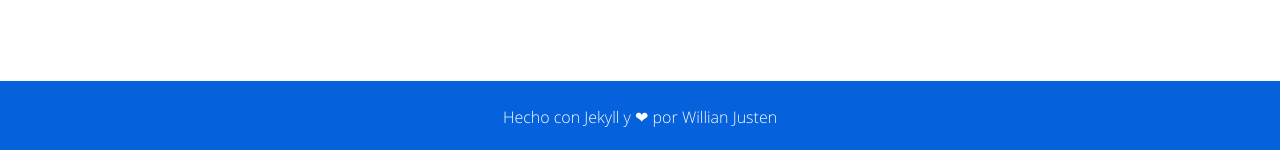
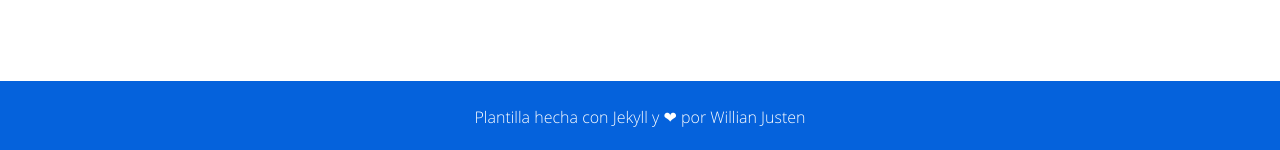
Before and after one commit to LuisaoStuff/blog, a Jekyll site: the page built from index.html, in a window 1280 px wide and 900 px high, scrolled down 1576 px. Shown: the part 747-897 px from the top of the window. Built offline with Jekyll 4.4.1, drawn with Linux system fonts in a browser that asks for light colours.

Commit message:
cambio pie de página

```diff
--- a/_includes/footer.html
+++ b/_includes/footer.html
@@ -1,4 +1,4 @@
 <footer>
-    <p>Hecho con <a href="https://jekyllrb.com/" target="_blank">Jekyll</a> y <span class="love">❤</span> por <a href="https://willianjusten.com.br">Willian Justen</a></p>
+    <p>Plantilla hecha con <a href="https://jekyllrb.com/" target="_blank">Jekyll</a> y <span class="love">❤</span> por <a href="https://willianjusten.com.br">Willian Justen</a></p>
 </footer>
 <script src="{{ "/assets/js/main.js" | prepend: site.baseurl }}"></script>
```
